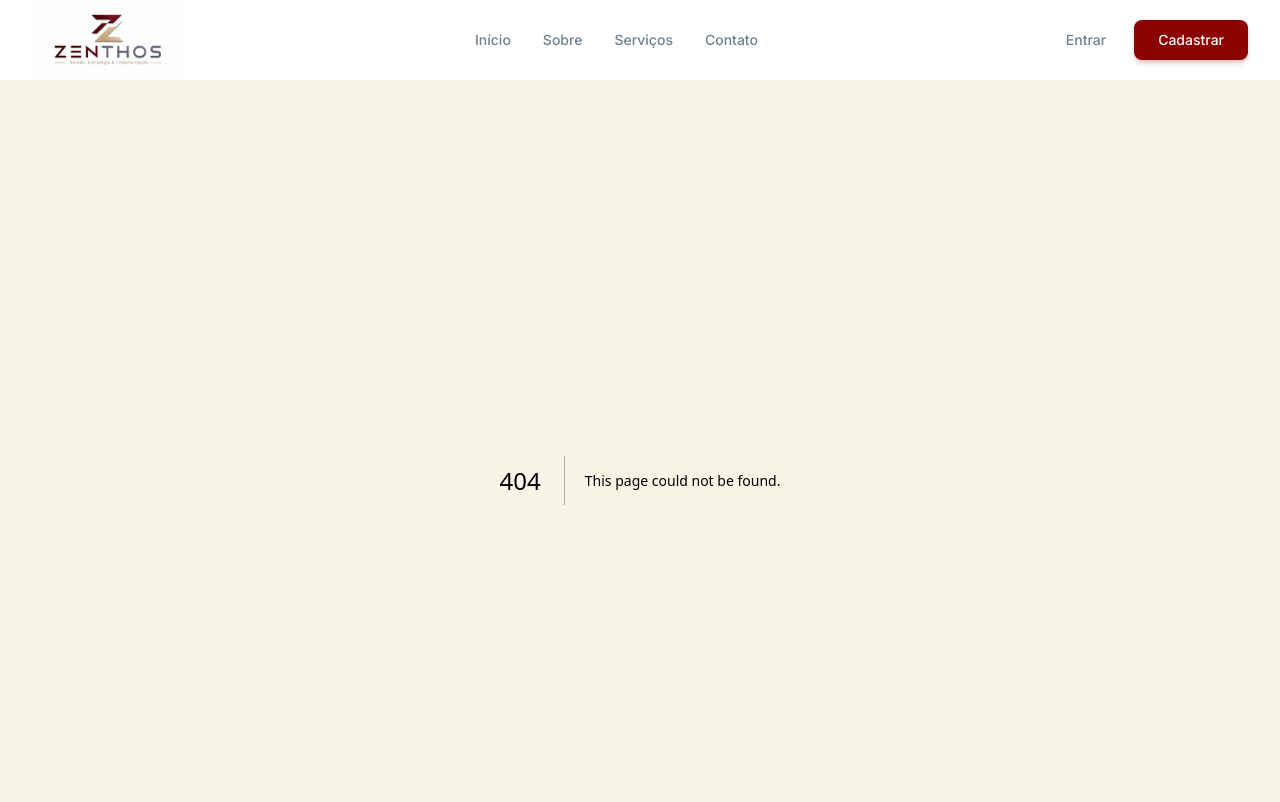
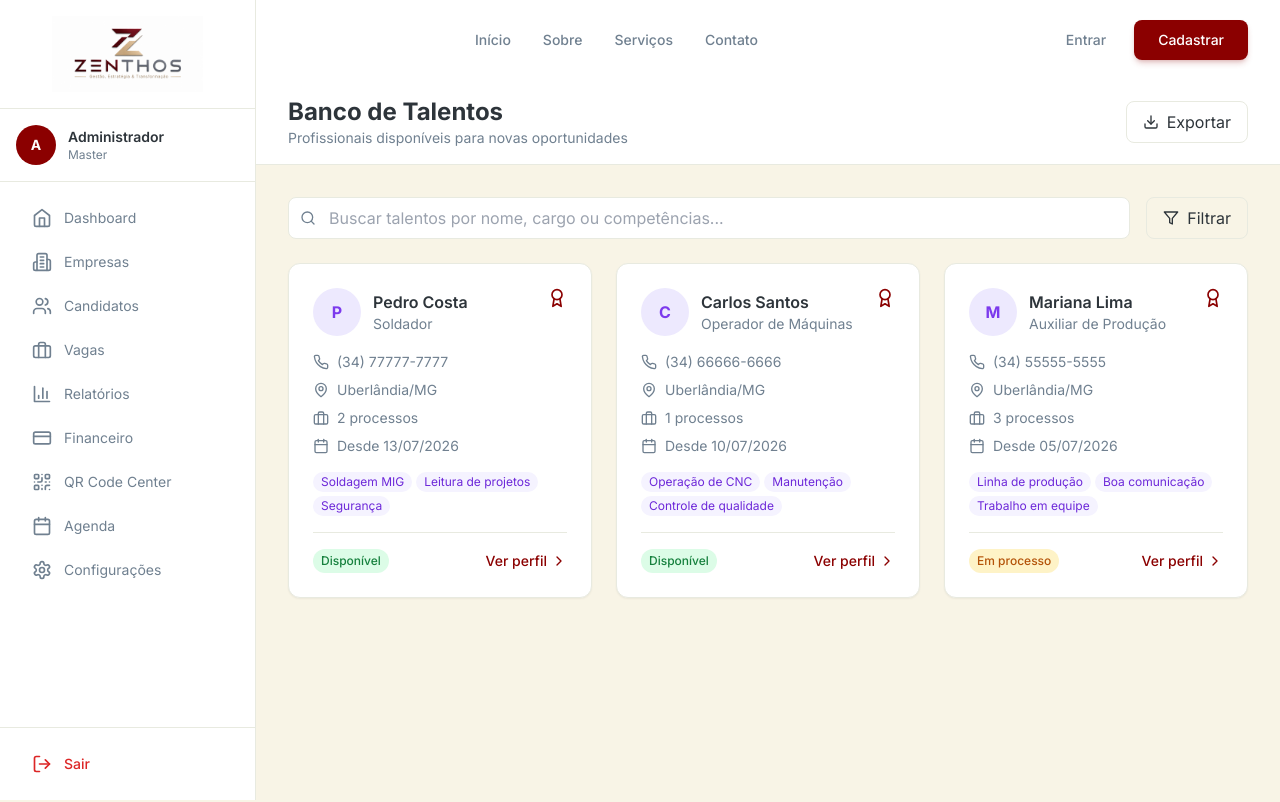
Before and after one commit to trivoroficial/consult_recruit, a Next.js app: page /admin/operacional/banco-talentos in a window 1280 px wide. Before the commit this address had no page. Shown: the top 802 px of the page. Built offline with nearby package versions, Linux system fonts and the light colour scheme; sample sign-in values are in the browser's storage; a web font is replaced by a local one.

Commit message:
Create page.tsx

```diff
--- /dev/null
+++ b/src/app/(dashboard)/admin/operacional/banco-talentos/page.tsx
@@ -0,0 +1,152 @@
+'use client'
+
+import { useState } from 'react'
+import { useRouter } from 'next/navigation'
+import { SidebarAdmin } from '@/components/dashboard/SidebarAdmin'
+import { DashboardFooter } from '@/components/dashboard/DashboardFooter'
+import {
+  Users, Search, Filter, Eye, Download,
+  User, Phone, MapPin, Briefcase, Award,
+  ChevronRight, Calendar, CheckCircle, XCircle, Clock
+} from 'lucide-react'
+
+export default function OperacionalBancoTalentos() {
+  const router = useRouter()
+  const [search, setSearch] = useState('')
+
+  const candidatos = [
+    {
+      id: 1,
+      nome: 'Pedro Costa',
+      telefone: '(34) 77777-7777',
+      cidade: 'Uberlândia/MG',
+      cargo: 'Soldador',
+      processos: 2,
+      data: '13/07/2026',
+      status: 'disponivel',
+      competencias: ['Soldagem MIG', 'Leitura de projetos', 'Segurança']
+    },
+    {
+      id: 2,
+      nome: 'Carlos Santos',
+      telefone: '(34) 66666-6666',
+      cidade: 'Uberlândia/MG',
+      cargo: 'Operador de Máquinas',
+      processos: 1,
+      data: '10/07/2026',
+      status: 'disponivel',
+      competencias: ['Operação de CNC', 'Manutenção', 'Controle de qualidade']
+    },
+    {
+      id: 3,
+      nome: 'Mariana Lima',
+      telefone: '(34) 55555-5555',
+      cidade: 'Uberlândia/MG',
+      cargo: 'Auxiliar de Produção',
+      processos: 3,
+      data: '05/07/2026',
+      status: 'em_processo',
+      competencias: ['Linha de produção', 'Boa comunicação', 'Trabalho em equipe']
+    },
+  ]
+
+  return (
+    <div className="min-h-screen bg-[#F8F4E6] flex flex-col">
+      <SidebarAdmin />
+
+      <div className="flex-1 ml-64 flex flex-col min-h-screen">
+        <header className="bg-white border-b border-[#E8EAE0] px-8 py-4 flex items-center justify-between">
+          <div>
+            <h1 className="text-2xl font-bold text-[#2D343A]">Banco de Talentos</h1>
+            <p className="text-sm text-[#708090]">Profissionais disponíveis para novas oportunidades</p>
+          </div>
+          <button className="px-4 py-2 border border-[#E8EAE0] rounded-lg hover:bg-[#F8F4E6] transition flex items-center gap-2">
+            <Download className="h-4 w-4" />
+            Exportar
+          </button>
+        </header>
+
+        <div className="flex-1 p-8">
+          <div className="flex items-center gap-4 mb-6">
+            <div className="flex-1 relative">
+              <Search className="absolute left-3 top-1/2 -translate-y-1/2 h-4 w-4 text-[#708090]" />
+              <input
+                type="text"
+                placeholder="Buscar talentos por nome, cargo ou competências..."
+                className="w-full pl-10 pr-4 py-2 border border-[#E8EAE0] rounded-lg focus:outline-none focus:ring-2 focus:ring-[#8B0000]"
+                value={search}
+                onChange={(e) => setSearch(e.target.value)}
+              />
+            </div>
+            <button className="px-4 py-2 border border-[#E8EAE0] rounded-lg hover:bg-[#F8F4E6] transition flex items-center gap-2">
+              <Filter className="h-4 w-4" />
+              Filtrar
+            </button>
+          </div>
+
+          <div className="grid grid-cols-1 md:grid-cols-2 lg:grid-cols-3 gap-6">
+            {candidatos.map((item) => (
+              <div key={item.id} className="bg-white rounded-xl shadow-sm border border-[#E8EAE0] p-6 hover:shadow-lg transition hover:-translate-y-1 group">
+                <div className="flex items-start justify-between">
+                  <div className="flex items-center gap-3">
+                    <div className="w-12 h-12 bg-purple-100 rounded-full flex items-center justify-center text-purple-600 font-bold">
+                      {item.nome.charAt(0)}
+                    </div>
+                    <div>
+                      <h3 className="font-semibold text-[#2D343A] group-hover:text-[#8B0000] transition">{item.nome}</h3>
+                      <p className="text-sm text-[#708090]">{item.cargo}</p>
+                    </div>
+                  </div>
+                  <Award className="h-5 w-5 text-[#8B0000]" />
+                </div>
+
+                <div className="mt-4 space-y-2 text-sm">
+                  <div className="flex items-center gap-2 text-[#708090]">
+                    <Phone className="h-4 w-4" />
+                    {item.telefone}
+                  </div>
+                  <div className="flex items-center gap-2 text-[#708090]">
+                    <MapPin className="h-4 w-4" />
+                    {item.cidade}
+                  </div>
+                  <div className="flex items-center gap-2 text-[#708090]">
+                    <Briefcase className="h-4 w-4" />
+                    {item.processos} processos
+                  </div>
+                  <div className="flex items-center gap-2 text-[#708090]">
+                    <Calendar className="h-4 w-4" />
+                    Desde {item.data}
+                  </div>
+                </div>
+
+                <div className="mt-4 flex flex-wrap gap-1">
+                  {item.competencias.map((comp, index) => (
+                    <span key={index} className="px-2 py-0.5 bg-purple-50 text-purple-700 rounded-full text-xs">
+                      {comp}
+                    </span>
+                  ))}
+                </div>
+
+                <div className="mt-4 pt-4 border-t border-[#E8EAE0] flex items-center justify-between">
+                  <span className={`px-2 py-1 rounded-full text-xs font-medium ${
+                    item.status === 'disponivel' ? 'bg-green-100 text-green-700' : 'bg-yellow-100 text-yellow-700'
+                  }`}>
+                    {item.status === 'disponivel' ? 'Disponível' : 'Em processo'}
+                  </span>
+                  <button
+                    onClick={() => router.push(`/admin/operacional/participantes/${item.id}`)}
+                    className="text-[#8B0000] hover:text-[#700000] font-medium text-sm flex items-center gap-1"
+                  >
+                    Ver perfil <ChevronRight className="h-4 w-4" />
+                  </button>
+                </div>
+              </div>
+            ))}
+          </div>
+        </div>
+
+        <DashboardFooter />
+      </div>
+    </div>
+  )
+}
```
